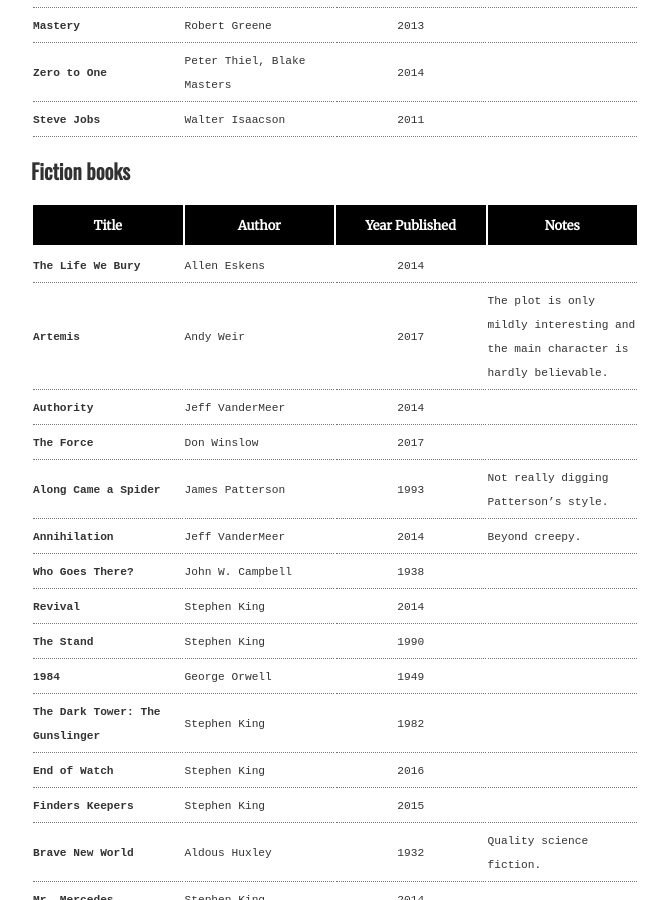
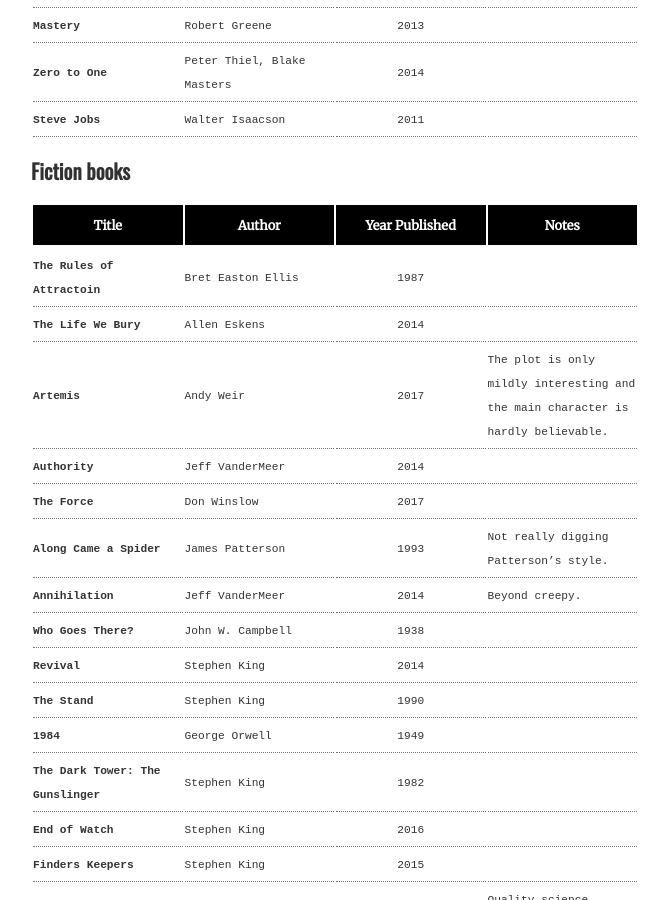
Before and after one commit to petru/prologue, a Jekyll site: the page built from books.md, in a window 1280 px wide and 900 px high, scrolled down 602 px. Shown: the whole window, without its empty margins (305-973 px from the left). Built offline with Jekyll 4.4.1, drawn with Linux system fonts in a browser that asks for light colours; nearby versions of some CDN libraries.

Commit message:
Update books

```diff
--- a/books.md
+++ b/books.md
@@ -24,6 +24,7 @@
 
 Title | Author | Year Published | Notes
 ---   | ---    | :---:  | ---
+**The Rules of Attractoin** | Bret Easton Ellis | 1987 |
 **The Life We Bury** | Allen Eskens | 2014 |
 **Artemis** | Andy Weir | 2017 | The plot is only mildly interesting and the main character is hardly believable.
 **Authority** | Jeff VanderMeer | 2014 |
```
